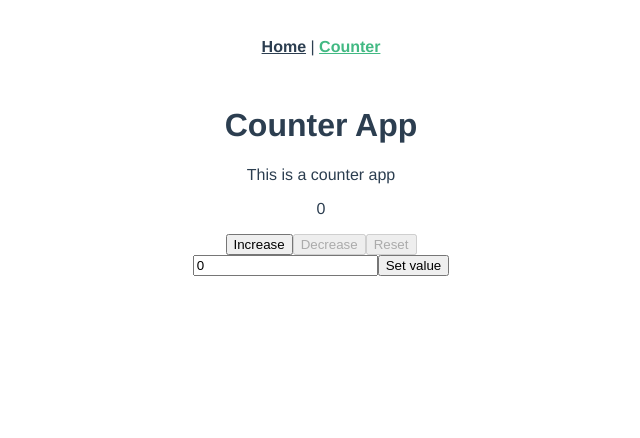
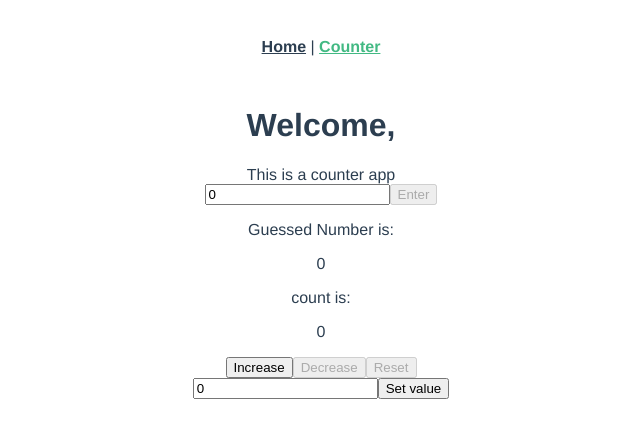
Before and after one commit to Annalartey/Altschool-third-sem-exams, a Vue app: page /counter in a window 1280 px wide. Shown: the top 438 px of the page, without its empty margins (319-959 px from the left). Built offline with nearby package versions, Linux system fonts and the light colour scheme.

Commit message:
Added alert for when guess is right

```diff
--- a/src/components/Counter.vue
+++ b/src/components/Counter.vue
@@ -1,13 +1,29 @@
 <template>
     <div class="">
-       <h1>Counter App</h1>
+       <h1>Welcome,</h1>
 
-       <div>{{ message }}</div>
+       <div>
+        <div>
+          <div>{{ message }}</div>
+          <input type="number" v-model="$store.state.guess"/>
+          <button @click = "$store.commit ( 'handleGuess' ) " :disabled="!$store.state.guess" >Enter</button>
+        </div>
+        <div>
+          <p>Guessed Number is:</p>
+          <p>{{ $store.state.guessed }}</p>
+        </div>
+       </div>
 
-      <p>{{ $store.state.count }}</p>
+       <div>
+        <p>count is:</p>
+        <p>{{ $store.state.count }}</p>
+       </div>
+
+     <div>
       <button @click = "$store.dispatch ( 'handleIncrease' ) ">Increase</button>
       <button @click = "$store.dispatch ( 'handleDecrease' ) " :disabled="$store.state.count < 1">Decrease</button>
       <button @click = "$store.commit ( 'handleReset' ) " :disabled="$store.state.count < 1" >Reset</button>
+     </div>
       <div>
         <input type="number" v-model="$store.state.newCount"/>
         <button @click="$store.commit ( 'handleSetValue' ) ">Set value</button>
--- a/src/store/index.js
+++ b/src/store/index.js
@@ -4,7 +4,9 @@ import axios from "axios";
 export default createStore({
   state: {
     count: 0,
-    newCount: 0
+    newCount: 0,
+    guess: 0,
+    guessed: 0
   },
   mutations: {
     handleIncrease (state, randomNumber) {
@@ -12,6 +14,11 @@ export default createStore({
       console.log("randomNumber: ", randomNumber)
       state.count = state.count + randomNumber
       console.log(state.count)
+      if(state.count == state.guessed){
+        alert("Yay... You won.")
+      } else{
+        alert("Sorry, try guessing right next time.")
+      }
   },
 
   handleDecrease(state, randomNumber) {
@@ -19,6 +26,11 @@ export default createStore({
     console.log("randomNumber: ", randomNumber)
     state.count = state.count - randomNumber
     console.log(state.count)
+    if(state.count == state.guessed){
+      alert("Yay... You won.")
+    } else{
+      alert("Sorry, try guessing right next time.")
+    }
   },
 
   handleReset (state) {
@@ -32,6 +44,10 @@ export default createStore({
       state.newCount = 0
       console.log(state.count)
   },
+  handleGuess (state) {
+    state.guessed = state.guess
+    state.guess = 0
+},
   },
   actions: {
     handleIncrease({ commit}) {
```
